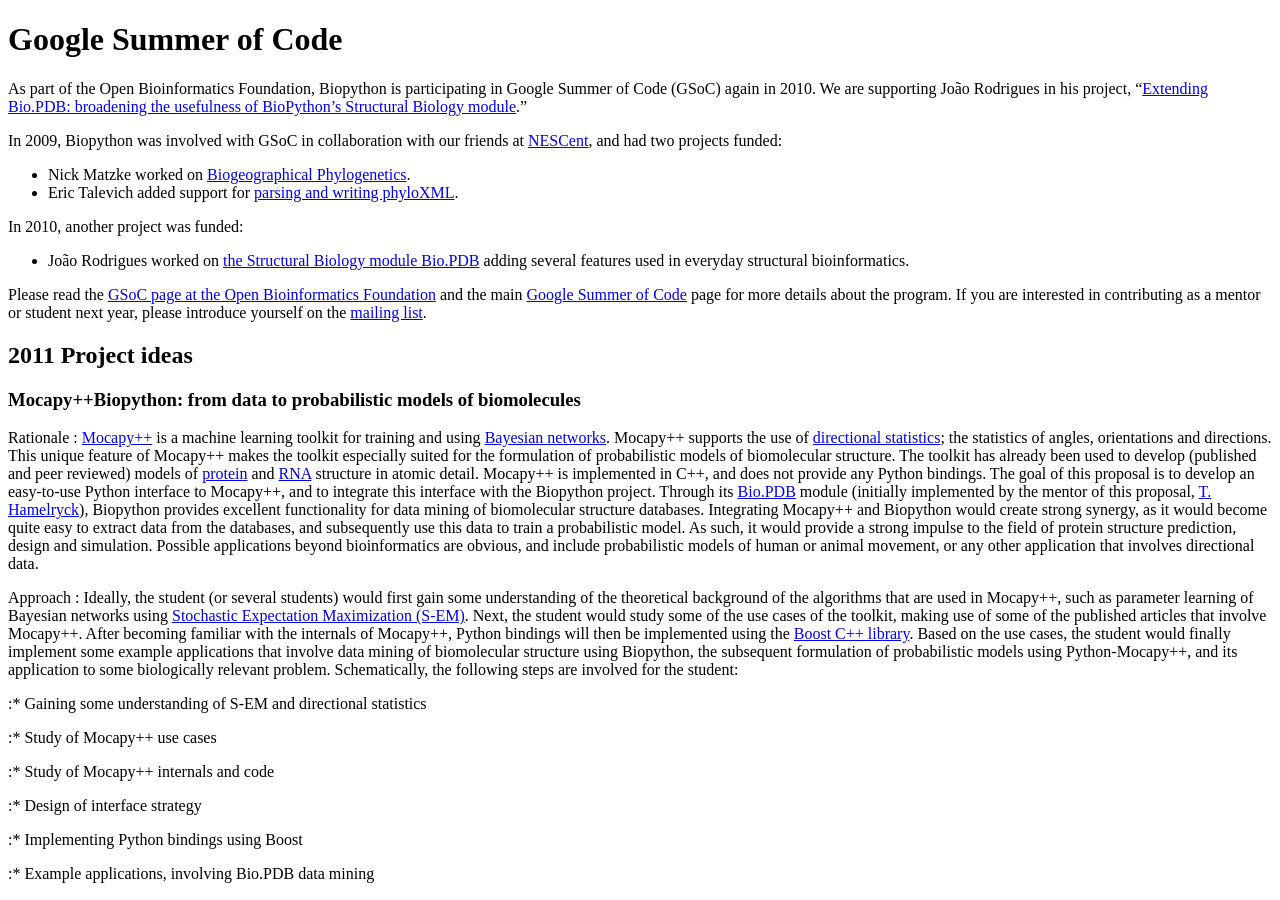
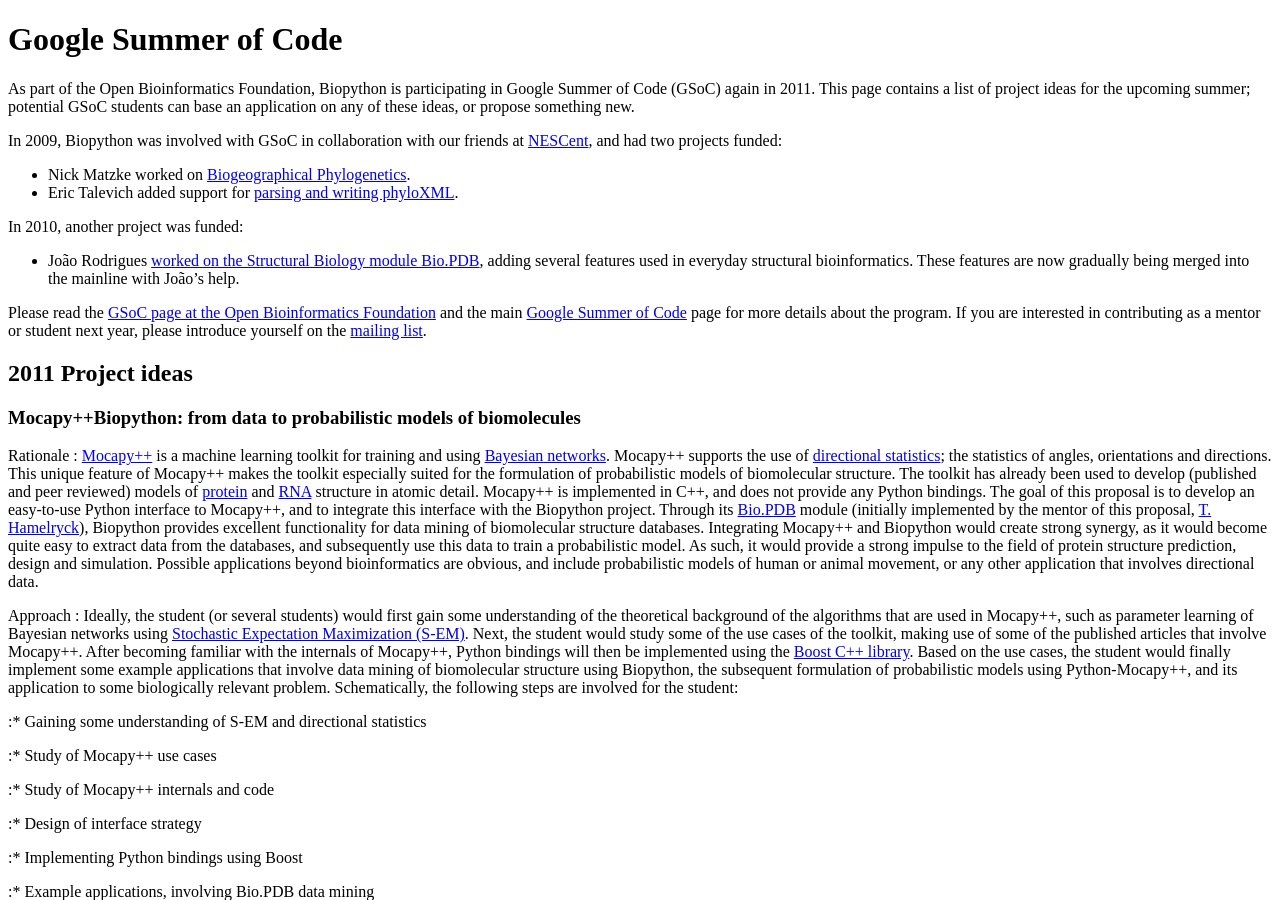
Before and after one commit to biopython/biopython.github.io, a Jekyll site: the page built from wiki/Google_Summer_of_Code.md, in a window 1280 px wide and 900 px high. Built offline with Jekyll 4.4.1, drawn with Linux system fonts in a browser that asks for light colours.

Commit message:
Updated the intro -- OBF was accepted for 2011

```diff
--- a/wiki/Google_Summer_of_Code.md
+++ b/wiki/Google_Summer_of_Code.md
@@ -5,10 +5,10 @@ layout: wiki
 ---
 
 As part of the Open Bioinformatics Foundation, Biopython is
-participating in Google Summer of Code (GSoC) again in 2010. We are
-supporting João Rodrigues in his project, "[Extending Bio.PDB:
-broadening the usefulness of BioPython's Structural Biology
-module](GSOC2010_Joao "wikilink")."
+participating in Google Summer of Code (GSoC) again in 2011. This page
+contains a list of project ideas for the upcoming summer; potential GSoC
+students can base an application on any of these ideas, or propose
+something new.
 
 In 2009, Biopython was involved with GSoC in collaboration with our
 friends at
@@ -22,9 +22,10 @@ had two projects funded:
 
 In 2010, another project was funded:
 
--   João Rodrigues worked on [the Structural Biology module
-    Bio.PDB](http://www.biopython.org/wiki/GSOC2010_Joao) adding several
-    features used in everyday structural bioinformatics.
+-   João Rodrigues [worked on the Structural Biology module
+    Bio.PDB](GSOC2010_Joao "wikilink"), adding several features used in
+    everyday structural bioinformatics. These features are now gradually
+    being merged into the mainline with João's help.
 
 Please read the [GSoC page at the Open Bioinformatics
 Foundation](http://www.open-bio.org/wiki/Google_Summer_of_Code) and the
```
Also changed, not shown: 1 other file.
